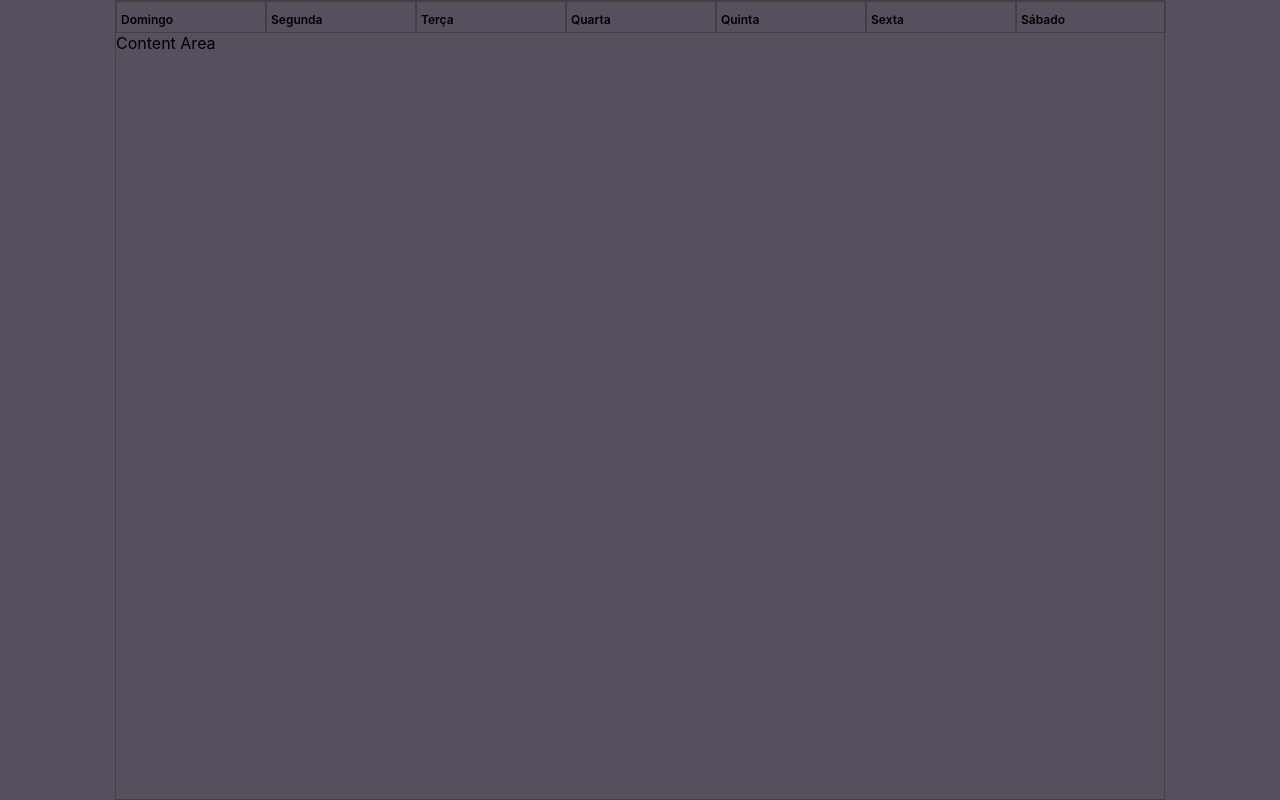
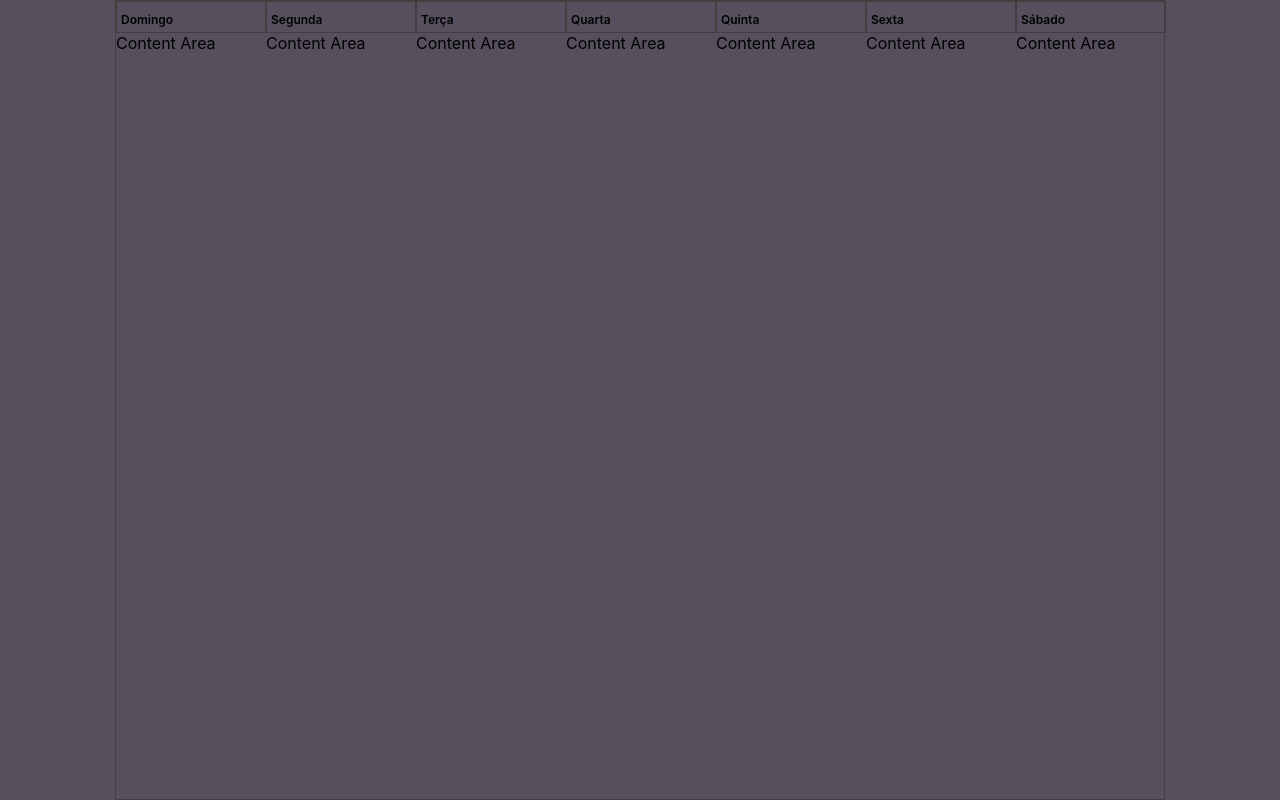
Before and after one commit to franciscoclavero/calendar, a Next.js app: page / in a window 1280 px wide. Built offline with nearby package versions, Linux system fonts and the light colour scheme.

Commit message:
refact: component restructuring

```diff
--- a/src/components/BodyCalendar/index.tsx
+++ b/src/components/BodyCalendar/index.tsx
@@ -1,13 +1,16 @@
-import HeaderArea from "src/components/HeaderArea";
-import ContentArea from "../ContentArea";
+import { dayWeek } from "../constans/dayWeek";
+import DayWeekColumn from "../DayWeekColumn";
 
 import styled from "./style.module.css";
 
 const BodyCalendar = () => {
   return (
     <div className={styled.body}>
-      <HeaderArea />
-      <ContentArea />
+      {
+        dayWeek.map((day) => {
+          return <DayWeekColumn dayWeek={day}/>
+        })
+      }
     </div>
   );
 };
--- a/src/components/BodyCalendar/style.module.css
+++ b/src/components/BodyCalendar/style.module.css
@@ -4,4 +4,6 @@
   height: 100%;
   margin: auto;
   width: 1050px;
+  display: grid;
+  grid-template-columns: repeat(7, 1fr);
 }
--- /dev/null
+++ b/src/components/DayWeekColumn/index.tsx
@@ -0,0 +1,19 @@
+import ContentArea from "../ContentArea";
+import HeaderCell from "../HeaderCell";
+
+import styled from "./style.module.css";
+
+interface InterfaceDayWeekColumn {
+  dayWeek: string;
+}
+
+const DayWeekColumn = ({ dayWeek }: InterfaceDayWeekColumn) => {
+  return (
+    <div className={styled.body}>
+      <HeaderCell title={dayWeek}/>
+      <ContentArea />
+    </div>
+  );
+};
+
+export default DayWeekColumn;
--- /dev/null
+++ b/src/components/DayWeekColumn/style.module.css
@@ -0,0 +1,3 @@
+.body {
+  width: 150px;
+}
--- a/src/components/HeaderArea/index.tsx
+++ /dev/null
@@ -1,17 +0,0 @@
-import { headerTitle } from "../constans/headerTitle";
-import HeaderCell from "../HeaderCell";
-import styled from "./style.module.css";
-
-const HeaderArea = () => {
-  return (
-    <div className={styled.body}>
-      {
-        headerTitle.map((item) => {
-          return <HeaderCell title={item}/>
-        })
-      }
-    </div>
-  );
-};
-
-export default HeaderArea;
--- a/src/components/HeaderArea/style.module.css
+++ /dev/null
@@ -1,6 +0,0 @@
-.body {
-  display: grid;
-  grid-template-columns: repeat(7, 1fr);
-  height: 32px;
-  width: 100%;
-}
--- a/src/components/constans/headerTitle.ts
+++ b/src/components/constans/dayWeek.ts
@@ -1,4 +1,4 @@
-export const headerTitle: string[] = [
+export const dayWeek: string[] = [
   'Domingo',
   'Segunda',
   'Terça',
```
Also changed, not shown: 1 other file (tests, documents, lock files or other folders).
